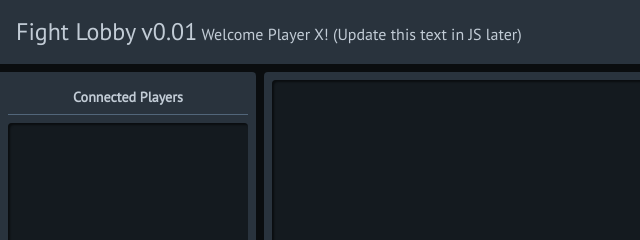
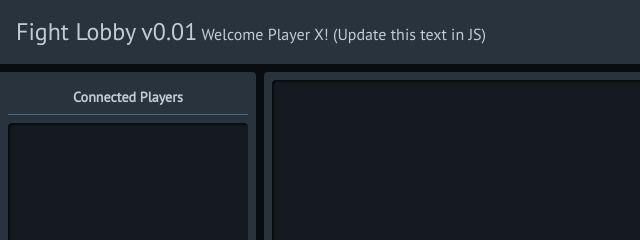
Before and after one commit to NyleVII/FightingGame, a website: page client/index.html in a window 1280 px wide. Shown: the top 240 px of the page, 0-640 px from the left. Drawn offline with Linux system fonts and the light colour scheme.

Commit message:
SSH test commit

```diff
--- a/client/index.html
+++ b/client/index.html
@@ -16,7 +16,7 @@
 	<body>
 		<div id="nav">
 			<div id="logo">Fight Lobby v0.01</div>
-			<div id="nav_ticker">Welcome Player X! (Update this text in JS later)</div>
+			<div id="nav_ticker">Welcome Player X! (Update this text in JS)</div>
 			<ul id="nav_menu">
 				<li>Some Menu Option</li>
 				<li>Logout</li>
```
